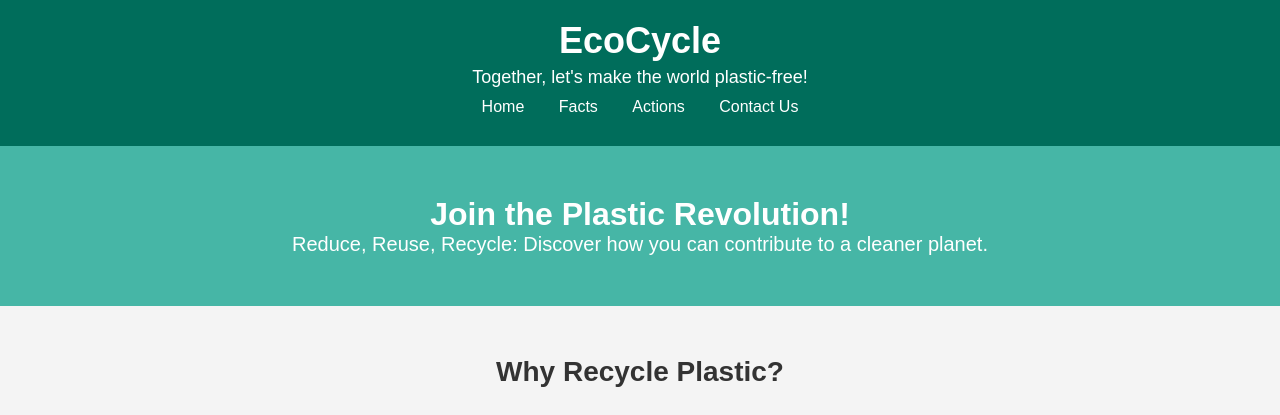
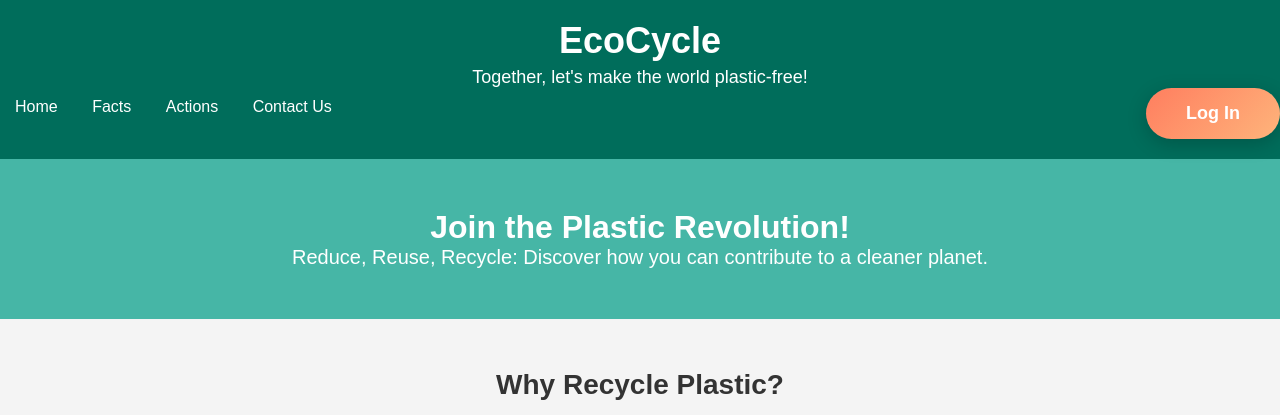
Before and after one commit to Ayet-Hasan/EcoCycle, a plain HTML site: page index.html in a window 1280 px wide. Shown: the top 415 px of the page. Drawn offline with Linux system fonts and the light colour scheme.

Commit message:
eco cycle

```diff
--- a/index.html
+++ b/index.html
@@ -11,6 +11,7 @@
         <div class="container">
             <h1>EcoCycle</h1>
             <p>Together, let's make the world plastic-free!</p>
+            <div class="divforflex">
                 <nav>
                     <ul>
                         <li><a href="#">Home</a></li>
@@ -19,6 +20,15 @@
                         <li><a href="login.html">Contact Us</a></li>
                     </ul>
                 </nav>
+
+                <div class="button-container" style="font-family: 'Arial', sans-serif;">
+
+
+                    <a href="login.html" >  <button class="btn login-btn">Log In</button></a>
+
+                </div>
+            </div>
+
         </div>
     </header>
 
--- a/loginoption.css
+++ /dev/null
@@ -1,66 +0,0 @@
-/* Reset Styles */
-* {
-    margin: 0;
-    padding: 0;
-    box-sizing: border-box;
-}
-
-body {
-    display: flex;
-    justify-content: center;
-    align-items: center;
-    height: 100vh;
-    background: linear-gradient(135deg, #89f7fe, #66a6ff);
-    font-family: 'Arial', sans-serif;
-}
-
-.button-container {
-    display: flex;
-    gap: 20px;
-}
-
-/* Button Styling */
-.btn {
-    padding: 15px 40px;
-    font-size: 18px;
-    font-weight: bold;
-    border: none;
-    border-radius: 30px;
-    color: #fff;
-    cursor: pointer;
-    transition: all 0.4s ease;
-    box-shadow: 0 5px 20px rgba(0, 0, 0, 0.2);
-}
-
-/* Login Button with color gradient */
-.login-btn {
-    background: linear-gradient(135deg, #ff7e5f, #feb47b);
-}
-
-.login-btn:hover {
-    background: linear-gradient(135deg, #feb47b, #ff7e5f);
-    transform: translateY(-5px);
-}
-
-/* Sign Up Button with different color gradient */
-.signup-btn {
-    background: linear-gradient(135deg, #24c6dc, #514a9d);
-}
-
-.signup-btn:hover {
-    background: linear-gradient(135deg, #514a9d, #24c6dc);
-    transform: translateY(-5px);
-}
-
-/* Responsive Design */
-@media (max-width: 768px) {
-    .btn {
-        font-size: 16px;
-        padding: 12px 30px;
-    }
-
-    .button-container {
-        flex-direction: column;
-        gap: 15px;
-    }
-}
--- a/style.css
+++ b/style.css
@@ -152,3 +152,37 @@ footer {
         font-size: 14px;
     }
 }
+
+/* buton         ..... */
+
+.button-container {
+    display: flex;
+    gap: 20px;
+}
+
+/* Button Styling */
+.btn {
+    padding: 15px 40px;
+    font-size: 18px;
+    font-weight: bold;
+    border: none;
+    border-radius: 30px;
+    color: #fff;
+    cursor: pointer;
+    transition: all 0.4s ease;
+    box-shadow: 0 5px 20px rgba(0, 0, 0, 0.2);
+}
+
+/* Login Button with color gradient */
+.login-btn {
+    background: linear-gradient(135deg, #ff7e5f, #feb47b);
+}
+
+.login-btn:hover {
+    background: linear-gradient(135deg, #feb47b, #ff7e5f);
+    transform: translateY(-5px);
+}
+.divforflex{
+    display: flex;
+    justify-content: space-between;
+}
```
Also changed, not shown: loginoption.html (deleted, +0 -22 lines). Lines whose indentation alone changed are shown as unchanged.
